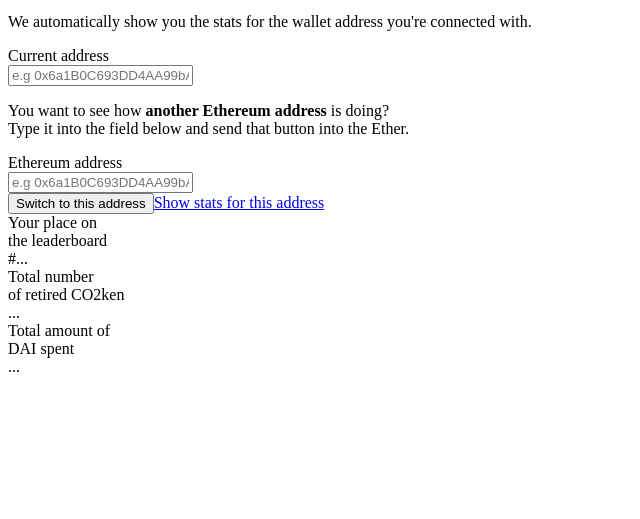
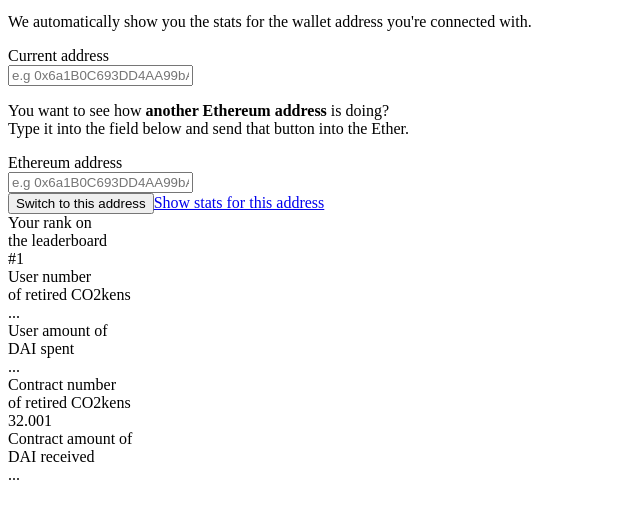
Before and after one commit to ToucanProtocol/demo-frontend, a plain HTML site: page leaderboard/leaderboard.html in a window 1280 px wide. Shown: the part 127-646 px from the top of the page, without its empty margins (0-640 px from the left). Drawn offline with nearby package versions, Linux system fonts and the light colour scheme; no server answers.

Commit message:
Add contract totals to leaderboard.{html,js}

```diff
--- a/leaderboard/leaderboard.html
+++ b/leaderboard/leaderboard.html
@@ -81,29 +81,49 @@
       <div class="columns-3 w-row">
         <div class="column-4 w-col w-col-4">
           <div class="paragraph-big-16">
-            Your place on<br>
+            Your rank on<br>
             the leaderboard
           </div>
           <div class="big-centered-number">
-            #<span id="leaderboard-place">...</span>
+            #<span id="leaderboard-rank">...</span>
           </div>
         </div>
         <div class="w-col w-col-4">
           <div class="paragraph-big-16">
-            Total number<br>
-            of retired CO2ken
+            User number<br>
+            of retired CO2kens
           </div>
-          <div id="total-retired-co2ken" class=
+          <div id="user-retired-co2kens" class=
           "big-centered-number">
             32.001
           </div>
         </div>
         <div class="w-col w-col-4">
           <div class="paragraph-big-16">
-            Total amount of<br>
+            User amount of<br>
             DAI spent
           </div>
-          <div id="total-dai-spent" class="big-centered-number">
+          <div id="user-dai-spent" class="big-centered-number">
+            ...
+          </div>
+        </div>
+      </div>
+        <div class="w-col w-col-4">
+          <div class="paragraph-big-16">
+            Contract number<br>
+            of retired CO2kens
+          </div>
+          <div id="contract-retired-co2kens" class=
+          "big-centered-number">
+            32.001
+          </div>
+        </div>
+        <div class="w-col w-col-4">
+          <div class="paragraph-big-16">
+            Contract amount of<br>
+            DAI received
+          </div>
+          <div id="contract-dai-received" class="big-centered-number">
             ...
           </div>
         </div>
--- a/leaderboard/leaderboard.js
+++ b/leaderboard/leaderboard.js
@@ -18,9 +18,36 @@ function showUserResults(address) {
       let retiredCO2kenDecimals = userBalance['balance'];
       retiredCO2ken = retiredCO2kenDecimals / 1e18;
       console.log("Retired CO2ken:", retiredCO2kenDecimals);
-      $("#total-retired-co2ken").text(retiredCO2ken);
+      $("#user-retired-co2kens").text(retiredCO2ken);
     }
   });
+}
+
+function getContractTotals() {
+  let contractAddress = "0x93ec2167da2a83fbbe61567f67f71750c13b9c09";
+
+  // Request for the total number of offsetted tokens
+  let query = `{ contractBalance(id: "${contractAddress}") { offsetted daiReceived } }`;
+  console.log(query);
+  $.ajax({
+    url: "https://api.thegraph.com/subgraphs/name/benesjan/co2ken",
+    contentType: "application/json", type: 'POST',
+    data: JSON.stringify({
+      query: query
+    }),
+    success: function (result) {
+      console.log("contractBalance", result);
+      let contractBalance = result['data']['contractBalance']
+      if (!contractBalance) {
+        console.warn("Failed to get totals for contract");
+        return;
+      }
+      let offset = contractBalance['offsetted'] / 1e18;
+      let daiReceived = contractBalance["daiReceived"] / 1e18;
+      $("#contract-retired-co2kens").text(offset);
+      $("#contract-dai-received").text(daiReceived);
+    }
+  })
 }
 
 $(document).ready(function () {
@@ -28,9 +55,11 @@ $(document).ready(function () {
   let retiredCO2ken = "...";
   let totalDaiSpent = "...";
 
-  $("#leaderboard-place").text(leaderboardPlace);
-  $("#total-retired-co2ken").text(retiredCO2ken);
-  $("#total-dai-spent").text(totalDaiSpent);
+  $("#leaderboard-rank").text(1);
+  $("#user-retired-co2kens").text(retiredCO2ken);
+  $("#user-dai-spent").text(totalDaiSpent);
+
+  getContractTotals();
 
   window.addEventListener('dappHeroConfigLoaded', ({ detail: dappHero }) => {
     if (dappHero.provider) {
```
